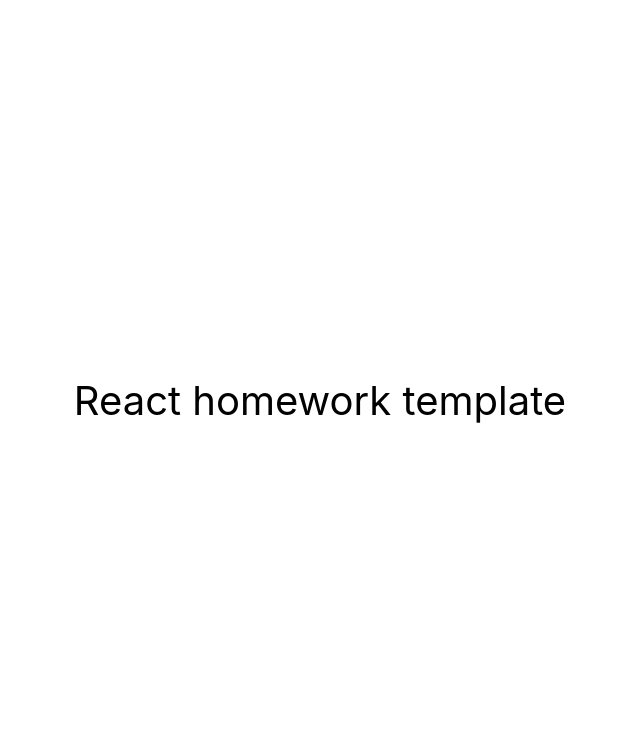
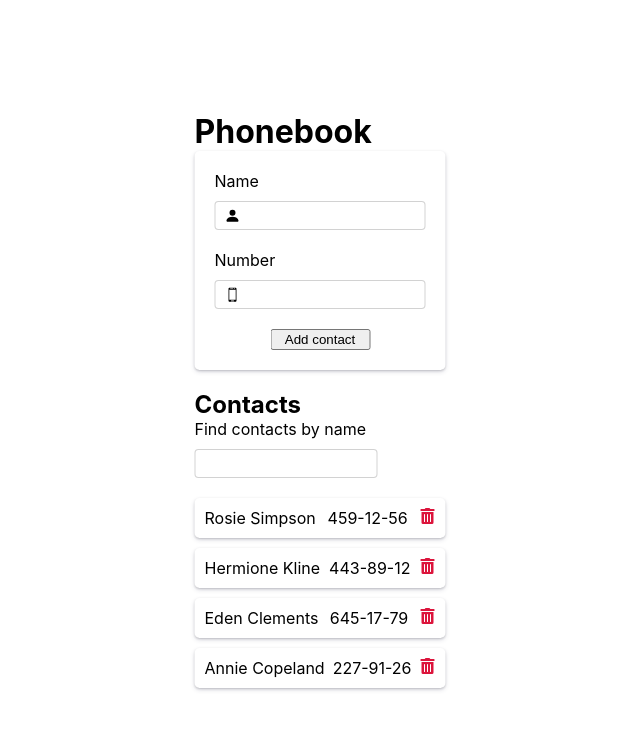
Before and after one commit to DmytroSadovskyi/goit-react-hw-02-phonebook, a React (Create React App) app: page / in a window 1280 px wide. Shown: the top 730 px of the page, without its empty margins (320-960 px from the left). Built offline with nearby package versions, Linux system fonts and the light colour scheme.

Commit message:
Update App.jsx

```diff
--- a/src/components/App.jsx
+++ b/src/components/App.jsx
@@ -1,16 +1,74 @@
-export const App = () => {
-  return (
-    <div
-      style={{
-        height: '100vh',
-        display: 'flex',
-        justifyContent: 'center',
-        alignItems: 'center',
-        fontSize: 40,
-        color: '#010101'
-      }}
-    >
-      React homework template
-    </div>
-  );
-};
+import React from 'react';
+import { Component } from 'react';
+import { nanoid } from 'nanoid';
+import Container from './Container/Container';
+import ContactForm from './ContactForm/ContactForm';
+import ContactsList from './ContactsList/ContactsList';
+import Filter from './Filter/Filter';
+
+export class App extends Component {
+  state = {
+    contacts: [
+      { id: 'id-1', name: 'Rosie Simpson', number: '459-12-56' },
+      { id: 'id-2', name: 'Hermione Kline', number: '443-89-12' },
+      { id: 'id-3', name: 'Eden Clements', number: '645-17-79' },
+      { id: 'id-4', name: 'Annie Copeland', number: '227-91-26' },
+    ],
+    filter: '',
+  };
+
+  addContact = (name, number) => {
+    const contact = {
+      name,
+      number,
+      id: nanoid(),
+    };
+    if (
+      this.state.contacts.find(
+        contact => contact.name.toLowerCase() === name.toLowerCase()
+      )
+    ) {
+      alert(`you already have ${name} in your contacts`);
+      return;
+    }
+    this.setState(prevState => ({
+      contacts: [contact, ...prevState.contacts],
+    }));
+  };
+
+  deleteContact = contactId => {
+    this.setState(prevState => ({
+      contacts: prevState.contacts.filter(contact => contact.id !== contactId),
+    }));
+  };
+
+  changeFilter = e => {
+    const { value } = e.currentTarget;
+    this.setState({ filter: value });
+  };
+
+  getVisibleContacts = () => {
+    const { filter, contacts } = this.state;
+    const NormalizedFilter = filter.toLowerCase();
+    return contacts.filter(contact =>
+      contact.name.toLowerCase().includes(NormalizedFilter)
+    );
+  };
+
+  render() {
+    const { filter } = this.state;
+    const visibleContacts = this.getVisibleContacts();
+    return (
+      <Container>
+        <h1>Phonebook</h1>
+        <ContactForm onSubmit={this.addContact} />
+        <h2>Contacts</h2>
+        <Filter value={filter} onChange={this.changeFilter} />
+        <ContactsList
+          contacts={visibleContacts}
+          onDeleteContact={this.deleteContact}
+        />
+      </Container>
+    );
+  }
+}
```
